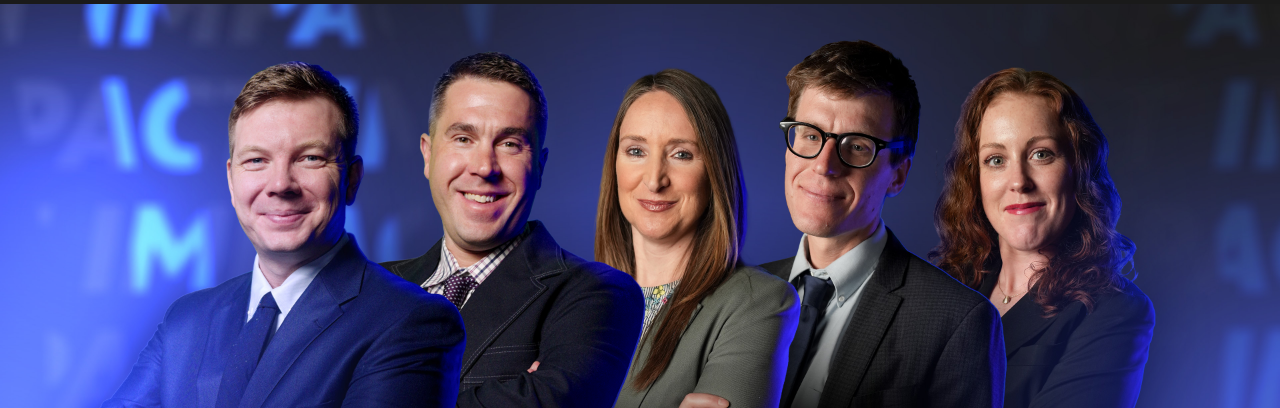
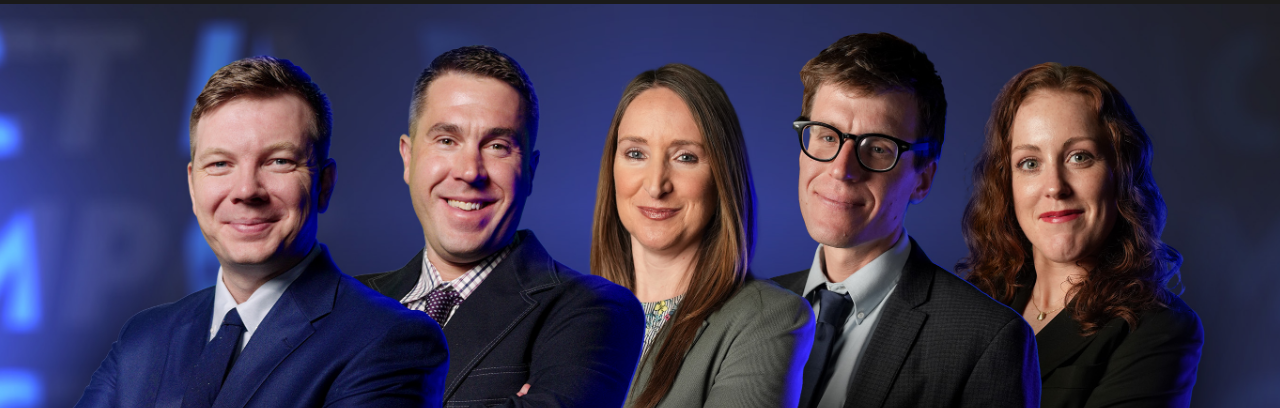
Before and after one commit to MontanaPBS/montanapbsreports, a plain HTML site: page index.html in a window 1280 px wide. Shown: the part 90-498 px from the top of the page. Drawn offline with Linux system fonts and the light colour scheme; a web font is replaced by a local one.

Commit message:
2025 Revisions
Changed the banner image to make it display better at different scales

```diff
--- a/style.css
+++ b/style.css
@@ -776,7 +776,7 @@ a:hover {
 
 
 
-@media (min-width: 1200px) {
+@media (min-width: 800px) {
 
 
 
@@ -790,7 +790,7 @@ a:hover {
         ;
         justify-content: center;
         align-content: center;
-        background-image: url("images/impact-clean-2025.jpg");
+        background-image: url("images/impact-clean-horizontal-web-2025.jpg");
         background-position: top;
         background-repeat: no-repeat;
         background-size: cover;
@@ -817,6 +817,8 @@ a:hover {
 
 
     }
+
+
 
 
     .logo-image.large {
```
Also changed, not shown: images/impact-clean-horizontal-web-2025.jpg (added).
